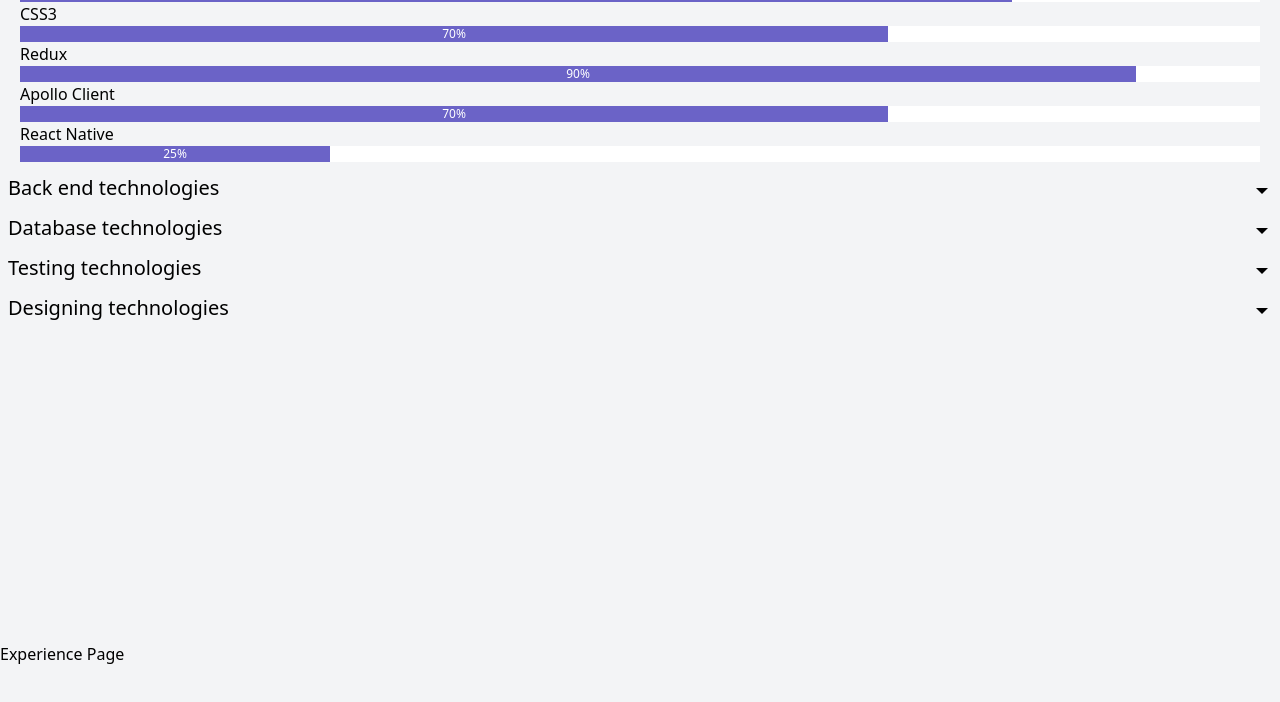
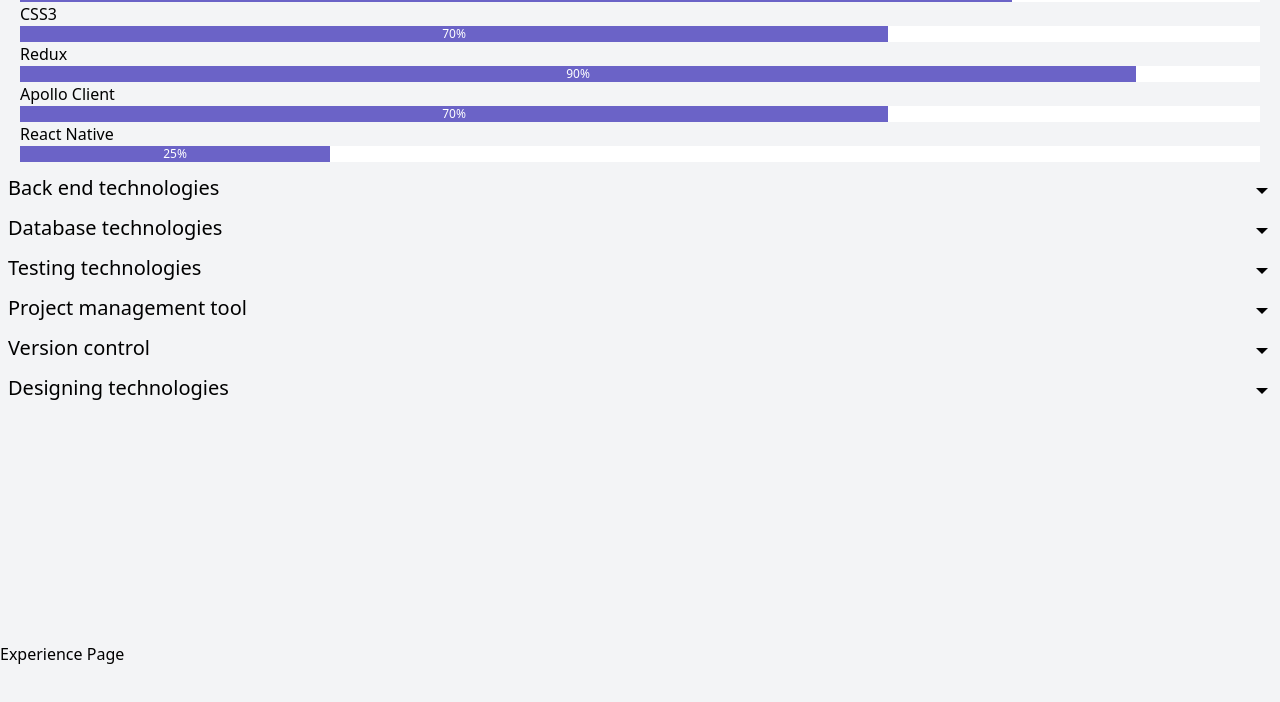
Before and after one commit to HamidRaza94/portfolio, a Next.js app: page / in a window 1280 px wide. Shown: the part 1758-2460 px from the top of the page. Built offline with nearby package versions, Linux system fonts and the light colour scheme.

Commit message:
initial commit

```diff
--- a/src/pages/skillsPage.js
+++ b/src/pages/skillsPage.js
@@ -4,7 +4,7 @@
 import Loader from '@/components/loader';
 import Accordion from '@/components/accordion';
 
-const accordionItems = [
+const skillList = [
   {
     title: 'Front end technologies',
     content: (
@@ -39,6 +39,26 @@
       <>
         <Loader label="Jest" count={80} />
         <Loader label="Enzyme" count={80} />
+        <Loader label="Mocha" count={70} />
+        <Loader label="Chai" count={70} />
+      </>
+    ),
+  },
+  {
+    title: 'Project management tool',
+    content: (
+      <>
+        <Loader label="Jira" count={90} />
+        <Loader label="Redmine" count={80} />
+      </>
+    ),
+  },
+  {
+    title: 'Version control',
+    content: (
+      <>
+        <Loader label="GIT" count={80} />
+        <Loader label="BitBucket" count={75} />
       </>
     ),
   },
@@ -53,7 +73,7 @@
     <div className={classNames('min-h-screen p-2')}>
       <h1 ref={ref} className={classNames('text-2xl text-center dark:text-gray-300')}>Skills</h1>
 
-      <Accordion items={accordionItems} />
+      <Accordion items={skillList} />
     </div>
   );
 }
```
